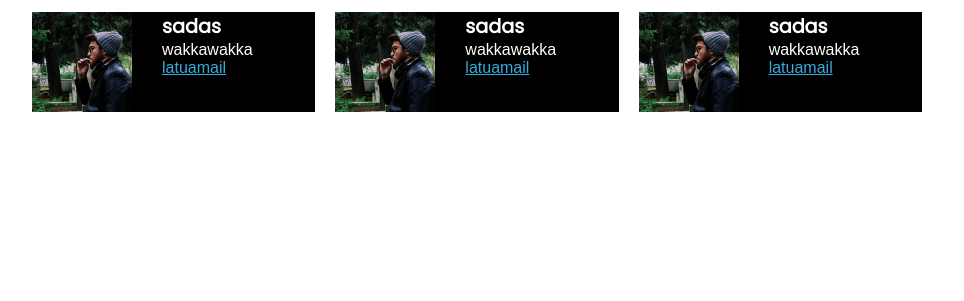
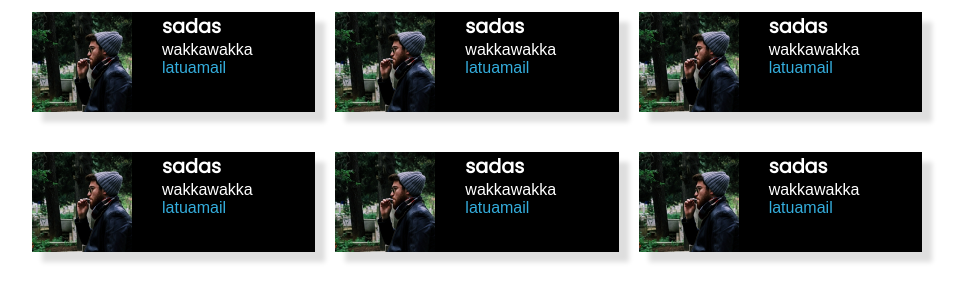
Before and after one commit to CarloCassini/html-css-float-cards, a plain HTML site: page index.html in a window 1280 px wide. Shown: the part 117-418 px from the top of the page, without its empty margins (163-1127 px from the left). Drawn offline with Linux system fonts and the light colour scheme; a web font is replaced by a local one.

Commit message:
add 2nd row

```diff
--- a/css/style.css
+++ b/css/style.css
@@ -9,7 +9,7 @@
 
 /* utility */
 .debug {
-  border: 1px dashed black;
+  border: 1px dashed fuchsia;
   min-height: 10px;
   min-width: 10px;
 }
@@ -59,6 +59,7 @@ header > p {
 
   min-width: 10px;
   min-height: 10px;
+  box-shadow: 10px 10px 5px #dedede;
 }
 .card > .name {
   font-family: "Poppins", sans-serif;
@@ -71,6 +72,7 @@ header > p {
 }
 .card > .mail {
   color: #34addc;
+  text-decoration: none;
 }
 .card > img {
   float: left;
--- a/index.html
+++ b/index.html
@@ -23,6 +23,35 @@
 
     <main>
       <!-- riga di display -->
+
+      <div class="row">
+        <div class="column">
+          <div class="card clearfix">
+            <img src="./assets/img/male1.png" alt="marco" class="foto" />
+            <div class="name">sadas</div>
+            <div class="Profession">wakkawakka</div>
+            <a href="mailto:tuaMail@nomeTuoSito.it" class="mail"> latuamail </a>
+          </div>
+        </div>
+        <div class="column">
+          <div class="card clearfix">
+            <img src="./assets/img/male1.png" alt="marco" class="foto" />
+            <div class="name">sadas</div>
+            <div class="Profession">wakkawakka</div>
+            <a href="mailto:tuaMail@nomeTuoSito.it" class="mail"> latuamail </a>
+          </div>
+        </div>
+        <div class="column">
+          <div class="card clearfix">
+            <img src="./assets/img/male1.png" alt="marco" class="foto" />
+            <div class="name">sadas</div>
+            <div class="Profession">wakkawakka</div>
+            <a href="mailto:tuaMail@nomeTuoSito.it" class="mail"> latuamail </a>
+          </div>
+        </div>
+      </div>
+
+      <!-- seconda riga  -->
       <div class="row">
         <div class="column">
           <div class="card clearfix">
```
